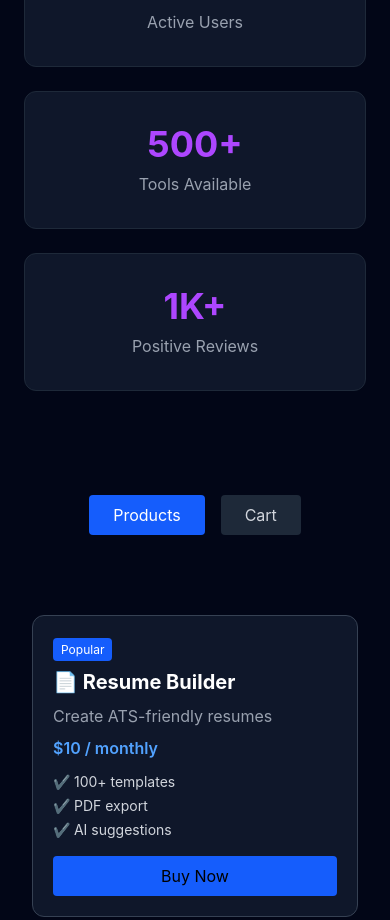
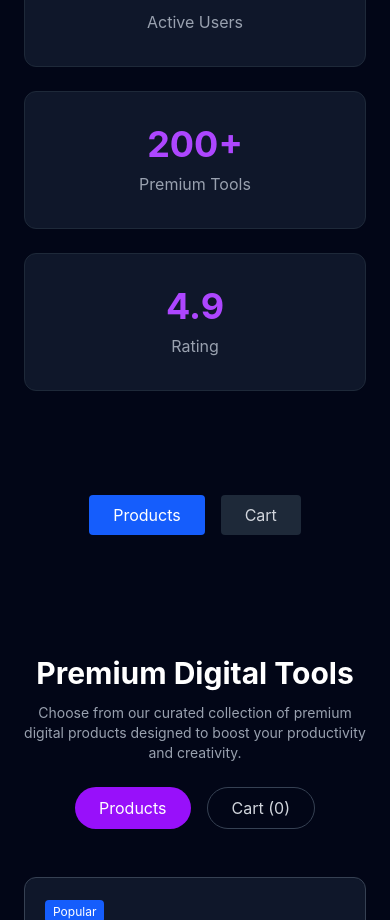
Before and after one commit to eshtiak23/Assinment-6-DigiTools-Platform, a React (Vite) app: page / in a window 390 px wide. Shown: the part 1080-2000 px from the top of the page. Built offline with nearby package versions, Linux system fonts and the light colour scheme.

Commit message:
Added Missing Parts In Product Secton(h1,p)

```diff
--- a/src/components/Banner.jsx
+++ b/src/components/Banner.jsx
@@ -16,7 +16,8 @@ const Banner = () => {
         </h1>
 
         <p className="mt-4 text-gray-400"> Access premium AI tools, design assets, templates, and productivity
-          software — all in one place. Work smarter, faster, and better.</p>
+software—all in one place. Start creating faster today.Explore Products
+ </p>
 
         {/* Buttons Section In Bannert */}
 
--- a/src/components/CTA.jsx
+++ b/src/components/CTA.jsx
@@ -1,6 +1,6 @@
 const CTA = () => {
   return (
-    <div className="px-6 py-20 text-center text-white bg-gradient-to-r from-purple-600 to-pink-500">
+    <div className="px-6 py-20 text-center text-white bg-linear-to-r from-purple-600 to-pink-500">
 
       <h2 className="mb-4 text-3xl font-bold md:text-4xl">
         Ready To Transform Your Workflow?
--- a/src/components/Footer.jsx
+++ b/src/components/Footer.jsx
@@ -8,8 +8,7 @@ const Footer = () => {
         <div>
           <h2 className="mb-3 text-xl font-bold text-white">DigiTools</h2>
           <p className="text-sm">
-            Premium digital tools for creators, professionals, and businesses.
-          </p>
+            Premium digital tools for creators, professionals, and businesses. Work smarter with our suite of powerful tools. </p>
         </div>
 
 
--- a/src/components/Navbar.jsx
+++ b/src/components/Navbar.jsx
@@ -29,7 +29,7 @@ const Navbar = ({ cart = [] }) => {
           {/* Cart Icon Section (⭐) */}
           <div className="relative text-xl cursor-pointer">
             🛒
-            <span className="absolute -top-2 -right-3 bg-purple-600 text-white text-xs px-2 py-[2px] rounded-full">
+            <span className="absolute -top-2 -right-3 bg-purple-600 text-white text-xs px-2 py-0.5 rounded-full">
               {cart.length}
             </span>
           </div>
--- a/src/components/Pricing.jsx
+++ b/src/components/Pricing.jsx
@@ -1,72 +1,93 @@
 const Pricing = () => {
   return (
     <div className="bg-[#020617] text-white px-6 md:px-12 py-20 text-center">
-
 
       <h2 className="text-3xl font-bold md:text-4xl">
         Simple, Transparent Pricing
       </h2>
       <p className="mt-2 mb-12 text-gray-400">
-        Choose the plan that fits your needs.
+        Choose the plan that fits your needs. Upgrade or downgrade anytime.
       </p>
 
       <div className="grid grid-cols-1 gap-8 md:grid-cols-3">
 
         {/* Starter Section */}
 
-
         <div className="bg-[#0F172A] p-8 rounded-xl border border-gray-800">
           <h3 className="text-xl font-semibold">Starter</h3>
-          <p className="mt-4 text-3xl font-bold">$0<span className="text-sm text-gray-400">/month</span></p>
 
-          <ul className="mt-4 space-y-2 text-sm text-gray-400">
-            <li>✔ 10 free tools</li>
+
+          <p className="mt-1 text-sm text-gray-400">Perfect for getting started</p>
+
+          <p className="mt-4 text-3xl font-bold">
+            $0<span className="text-sm text-gray-400">/month</span>
+          </p>
+
+          <ul className="mt-6 space-y-2 text-sm text-gray-400">
+            <li>✔ Access to 10 free tools</li>
             <li>✔ Basic templates</li>
             <li>✔ Community support</li>
+            <li>✔ 1 project per month</li>
           </ul>
 
-          <button className="w-full py-2 mt-6 bg-purple-600 rounded-full hover:bg-purple-700">
+          <button className="w-full py-2 mt-8 transition bg-purple-600 rounded-full hover:bg-purple-700">
             Get Started Free
           </button>
         </div>
 
-        {/* Pro (Highlighted)  Section    */}
+        {/* Pro Section */}
 
-        <div className="relative p-8 text-white rounded-xl bg-gradient-to-r from-purple-600 to-purple-800">
+        <div className="relative p-8 text-white shadow-lg rounded-xl bg-gradient-to-r from-purple-600 to-purple-800">
 
-          <span className="absolute px-3 py-1 text-xs text-black -translate-x-1/2 bg-yellow-400 rounded-full -top-3 left-1/2">
+          <span className="absolute px-3 py-1 text-xs font-medium text-black -translate-x-1/2 bg-yellow-400 rounded-full -top-3 left-1/2">
             Most Popular
           </span>
 
           <h3 className="text-xl font-semibold">Pro</h3>
-          <p className="mt-4 text-3xl font-bold">$29<span className="text-sm">/month</span></p>
 
-          <ul className="mt-4 space-y-2 text-sm">
-            <li>✔ All premium tools</li>
+
+          <p className="mt-1 text-sm text-purple-200">Best for professionals</p>
+
+          <p className="mt-4 text-3xl font-bold">
+            $29<span className="text-sm">/month</span>
+          </p>
+
+          <ul className="mt-6 space-y-2 text-sm">
+            <li>✔ Access to all premium tools</li>
             <li>✔ Unlimited templates</li>
             <li>✔ Priority support</li>
+            <li>✔ Unlimited projects</li>
             <li>✔ Cloud sync</li>
+            <li>✔ Advanced analytics</li>
           </ul>
 
-          <button className="w-full py-2 mt-6 text-black bg-white rounded-full">
+          <button className="w-full py-2 mt-8 text-black transition bg-white rounded-full hover:bg-gray-200">
             Start Pro Trial
           </button>
         </div>
 
-        {/* Enterprise Sectionv */}
-
+        {/* Enterprise Section */}
 
         <div className="bg-[#0F172A] p-8 rounded-xl border border-gray-800">
           <h3 className="text-xl font-semibold">Enterprise</h3>
-          <p className="mt-4 text-3xl font-bold">$99<span className="text-sm text-gray-400">/month</span></p>
 
-          <ul className="mt-4 space-y-2 text-sm text-gray-400">
+
+          <p className="mt-1 text-sm text-gray-400">For teams and businesses</p>
+
+          <p className="mt-4 text-3xl font-bold">
+            $99<span className="text-sm text-gray-400">/month</span>
+          </p>
+
+          <ul className="mt-6 space-y-2 text-sm text-gray-400">
             <li>✔ Everything in Pro</li>
             <li>✔ Team collaboration</li>
+            <li>✔ Custom integrations</li>
             <li>✔ Dedicated support</li>
+            <li>✔ SLA guarantee</li>
+            <li>✔ Custom branding</li>
           </ul>
 
-          <button className="w-full py-2 mt-6 bg-purple-600 rounded-full hover:bg-purple-700">
+          <button className="w-full py-2 mt-8 transition bg-purple-600 rounded-full hover:bg-purple-700">
             Contact Sales
           </button>
         </div>
--- a/src/components/Products.jsx
+++ b/src/components/Products.jsx
@@ -3,18 +3,47 @@ import ProductCard from "./ProductCard";
 
 const Products = ({ addToCart, cart }) => {
   return (
-    <div className="grid grid-cols-8 gap-6 px-8 py-10 bg-[#020617]">
+    <div className="bg-[#020617] px-6 md:px-12 py-20 text-white">
 
-      {products.map((p) => (
-        <div key={p.id} className="col-span-8 sm:col-span-4 md:col-span-2">
+      {/* Header */}
+      <div className="max-w-2xl mx-auto mb-12 text-center">
+
+        <h2 className="text-3xl font-bold md:text-4xl">
+          Premium Digital Tools
+        </h2>
+
+        <p className="mt-3 text-sm text-gray-400 md:text-base">
+          Choose from our curated collection of premium digital products
+          designed to boost your productivity and creativity.
+        </p>
+
+        {/* Tabs */}
+        <div className="flex justify-center gap-4 mt-6">
+
+          <button className="px-6 py-2 bg-purple-600 rounded-full hover:bg-purple-700">
+            Products
+          </button>
+
+          <button className="px-6 py-2 text-gray-300 border border-gray-700 rounded-full hover:bg-gray-800">
+            Cart ({cart.length})
+          </button>
+
+        </div>
+      </div>
+
+      {/* Products Grid */}
+      <div className="grid grid-cols-1 gap-6 sm:grid-cols-2 md:grid-cols-3">
+
+        {products.map((p) => (
           <ProductCard
+            key={p.id}
             product={p}
             addToCart={addToCart}
             cart={cart || []}
           />
-        </div>
-      ))}
+        ))}
 
+      </div>
     </div>
   );
 };
--- a/src/components/Stats.jsx
+++ b/src/components/Stats.jsx
@@ -18,7 +18,7 @@ const Stats = () => {
 
         <div className="bg-[#0F172A] p-8 rounded-xl border border-gray-800 hover:border-purple-500 transition">
           <h2 className="text-4xl font-bold text-purple-500 md:text-5xl">
-            10K+
+            50K+
           </h2>
           <p className="mt-2 text-gray-400">Active Users </p>
         </div>
@@ -26,17 +26,17 @@ const Stats = () => {
 
         <div className="bg-[#0F172A] p-8 rounded-xl border border-gray-800 hover:border-purple-500 transition">
           <h2 className="text-4xl font-bold text-purple-500 md:text-5xl">
-            500+
+            200+
           </h2>
-          <p className="mt-2 text-gray-400">Tools Available</p>
+          <p className="mt-2 text-gray-400">Premium Tools </p>
         </div>
 
 
         <div className="bg-[#0F172A] p-8 rounded-xl border border-gray-800 hover:border-purple-500 transition">
           <h2 className="text-4xl font-bold text-purple-500 md:text-5xl">
-            1K+
+            4.9
           </h2>
-          <p className="mt-2 text-gray-400">Positive Reviews</p>
+          <p className="mt-2 text-gray-400">Rating</p>
         </div>
 
       </div>
--- a/src/data/products.json
+++ b/src/data/products.json
@@ -79,6 +79,20 @@
     "tagType": "New",
     "features": ["Post scheduling", "Multi-platform support", "Analytics"],
     "icon": "📅"
-  }
+  },
+  {
+  "id": 9,
+  "name": "Video Editor Pro",
+  "description": "Edit and export high-quality videos بسهولة",
+  "price": 25,
+  "period": "monthly",
+  "tagType": "Popular",
+  "features": [
+    "4K video editing",
+    "Drag & drop timeline",
+    "Built-in effects & transitions"
+  ],
+  "icon": "🎬"
+}
 
 ]
```
Also changed, not shown: src/components/Steps.jsx (+4 -5 lines).
